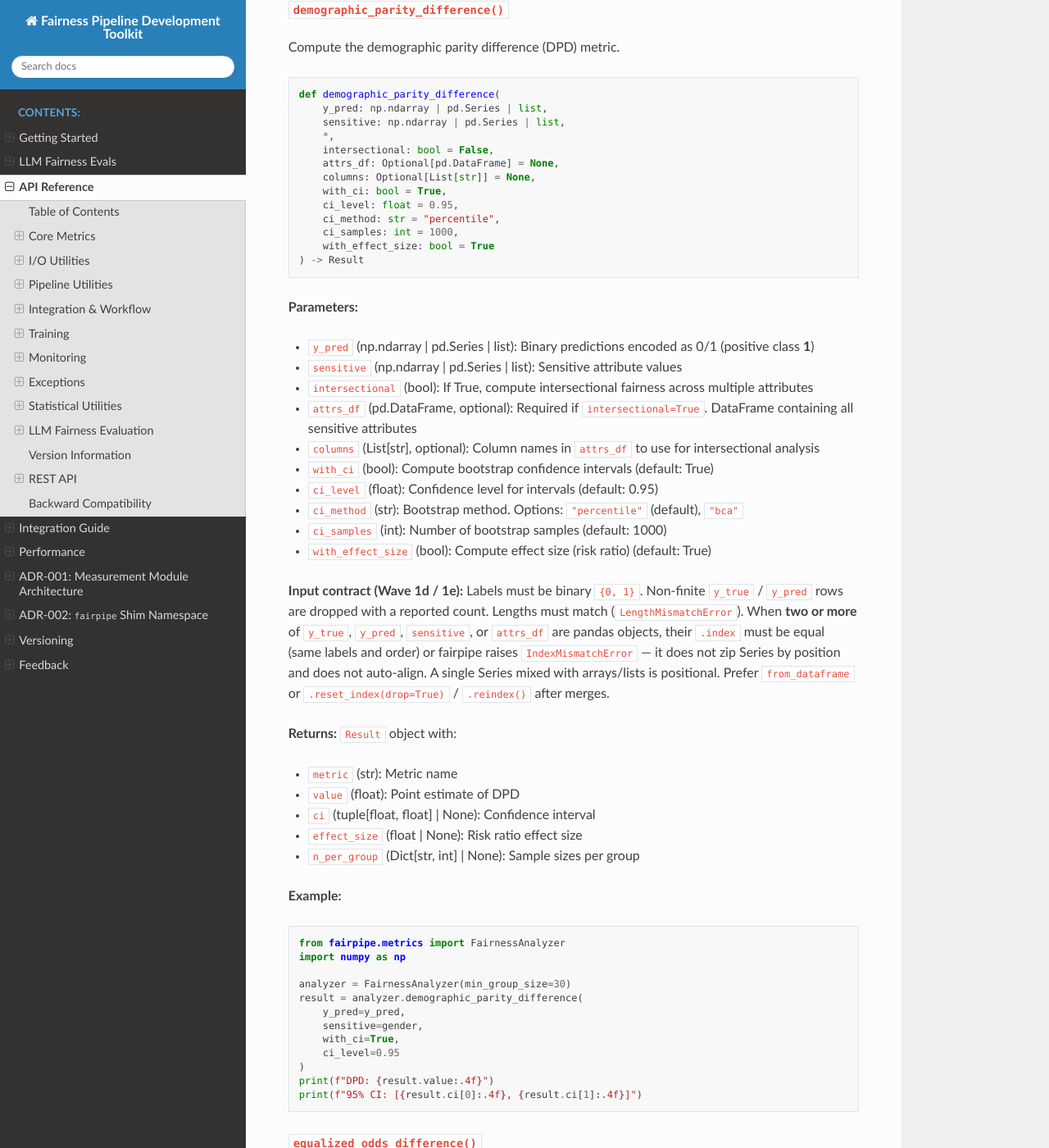
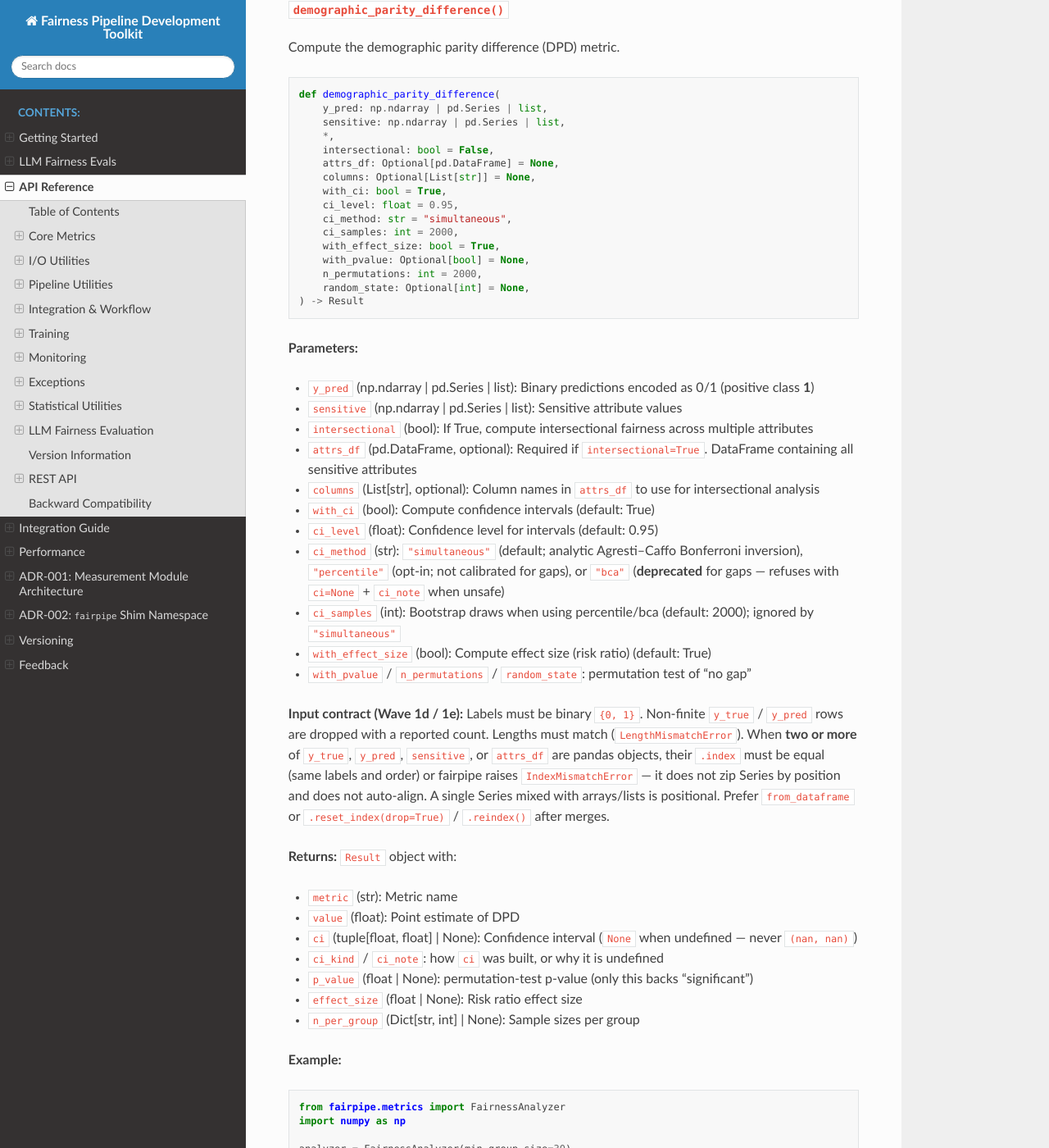
Before and after one commit to JobCollins/fairness_pipeline_dev_toolkit, a Sphinx documentation site: the page built from docs/api.md, in a window 1280 px wide and 1400 px high, scrolled down 2484 px. Shown: the whole window at 82% size. Built offline with Sphinx 7.4.7 and the Read the Docs theme 3.1.0, drawn with Linux system fonts in a browser that asks for light colours; pages that are not in the unit, such as notebooks, are missing from menus; some of the changed text lies outside the part shown.

Commit message:
Docs: Wave 3a consumer wording, reports, and notebook re-exec
Render undefined CIs as plain ci_note text in reports/CLI. Refresh
pitfalls + COMPAS outputs from live runs; ACS wording only (Folktables).

Co-authored-by: Cursor <cursoragent@cursor.com>

````diff
--- a/docs/api.md
+++ b/docs/api.md
@@ -115,9 +115,12 @@ def demographic_parity_difference(
     columns: Optional[List[str]] = None,
     with_ci: bool = True,
     ci_level: float = 0.95,
-    ci_method: str = "percentile",
-    ci_samples: int = 1000,
-    with_effect_size: bool = True
+    ci_method: str = "simultaneous",
+    ci_samples: int = 2000,
+    with_effect_size: bool = True,
+    with_pvalue: Optional[bool] = None,
+    n_permutations: int = 2000,
+    random_state: Optional[int] = None,
 ) -> Result
 ```
 
@@ -127,11 +130,14 @@ def demographic_parity_difference(
 - `intersectional` (bool): If True, compute intersectional fairness across multiple attributes
 - `attrs_df` (pd.DataFrame, optional): Required if `intersectional=True`. DataFrame containing all sensitive attributes
 - `columns` (List[str], optional): Column names in `attrs_df` to use for intersectional analysis
-- `with_ci` (bool): Compute bootstrap confidence intervals (default: True)
+- `with_ci` (bool): Compute confidence intervals (default: True)
 - `ci_level` (float): Confidence level for intervals (default: 0.95)
-- `ci_method` (str): Bootstrap method. Options: `"percentile"` (default), `"bca"`
-- `ci_samples` (int): Number of bootstrap samples (default: 1000)
+- `ci_method` (str): `"simultaneous"` (default; analytic Agresti–Caffo Bonferroni inversion),
+  `"percentile"` (opt-in; not calibrated for gaps), or `"bca"` (**deprecated** for gaps —
+  refuses with `ci=None` + `ci_note` when unsafe)
+- `ci_samples` (int): Bootstrap draws when using percentile/bca (default: 2000); ignored by `"simultaneous"`
 - `with_effect_size` (bool): Compute effect size (risk ratio) (default: True)
+- `with_pvalue` / `n_permutations` / `random_state`: permutation test of "no gap"
 
 **Input contract (Wave 1d / 1e):** Labels must be binary `{0, 1}`. Non-finite `y_true` /
 `y_pred` rows are dropped with a reported count. Lengths must match
@@ -144,7 +150,9 @@ auto-align. A single Series mixed with arrays/lists is positional. Prefer
 **Returns:** `Result` object with:
 - `metric` (str): Metric name
 - `value` (float): Point estimate of DPD
-- `ci` (tuple[float, float] | None): Confidence interval
+- `ci` (tuple[float, float] | None): Confidence interval (`None` when undefined — never `(nan, nan)`)
+- `ci_kind` / `ci_note`: how `ci` was built, or why it is undefined
+- `p_value` (float | None): permutation-test p-value (only this backs "significant")
 - `effect_size` (float | None): Risk ratio effect size
 - `n_per_group` (Dict[str, int] | None): Sample sizes per group
 
@@ -161,7 +169,10 @@ result = analyzer.demographic_parity_difference(
     ci_level=0.95
 )
 print(f"DPD: {result.value:.4f}")
-print(f"95% CI: [{result.ci[0]:.4f}, {result.ci[1]:.4f}]")
+print(f"CI ({result.ci_kind}): [{result.ci[0]:.4f}, {result.ci[1]:.4f}]")
+print(f"p_value: {result.p_value}")
+# Markdown/CLI reports use format_ci_note_plain(ci_note) when ci is None
+# (e.g. MAE → "no calibrated interval for this metric yet, see #61").
 ```
 
 #### `equalized_odds_difference()`
@@ -1594,16 +1605,10 @@ subtracting a published number
 
 **Recorded humanitarian result** (`humanitarian_contrast_config()`, Haiku, `temperature=0`,
 `max_tokens=512`): gated gender mean ≈ **0.202**, control mean ≈ **0.258**, contrast ≈
-**−0.056** (difference-of-means 95% CI ≈ **−0.128 to 0.004**, includes 0). Fixture:
+**−0.056**. Default CI is undefined (plain report text: “no calibrated interval for this
+metric yet, see #63”); opt in with `ci_method="template_bonferroni_t"`. Fixture:
 `fixtures/recorded_humanitarian_contrast/` (gender arm copied from `recorded_refusal/`;
 control arm live-recorded; no `illustrative` flag).
-
-**Shared prompts / CI caveat:** two of the fifteen control prompts are byte-identical to
-gender-arm prompts (Amina on template 0, Fatima on template 1) and reuse the same cache
-entries. The difference-of-means bootstrap still resamples gated and control pair lists
-as if those responses were independent draws — they are not. The CI is slightly
-optimistic on that overlap; it does not change the null reading here (CI already includes
-0).
 
 **Control fill into `{gender}`:** when `control_dimension` is set and the template has no
 `{control}` placeholder, control values fill the person slot **only if the template has
@@ -1876,10 +1881,13 @@ The default response is aggregated metrics and CIs only — **no raw transcripts
     "demographic_swap_divergence": {
       "metric": "demographic_swap_divergence",
       "value": 0.196,
-      "ci": [0.185, 0.205],
+      "ci": null,
       "effect_size": null,
       "n_per_group": {"woman": 9, "man": 9, "nonbinary": 9},
-      "caveat": null
+      "caveat": null,
+      "p_value": null,
+      "ci_kind": null,
+      "ci_note": "undefined:no_calibrated_interval (C2b real-data coverage missed decision 8 at every T; see https://github.com/JobCollins/fairness_pipeline_dev_toolkit/issues/63)"
     }
   },
   "timestamp": "2026-08-31T17:00:00.000000+00:00"
````
Also changed, not shown: CHANGELOG.md (+8 -0 lines), README.md (+4 -1 lines), case_studies/compas_validation_report.md (+7 -15 lines), docs/fairpipe-technical-backlog.md (+18 -13 lines), docs/integration_guide.md (+6 -2 lines), docs/llm_evals_intro.md (+15 -17 lines), 9 other files.
